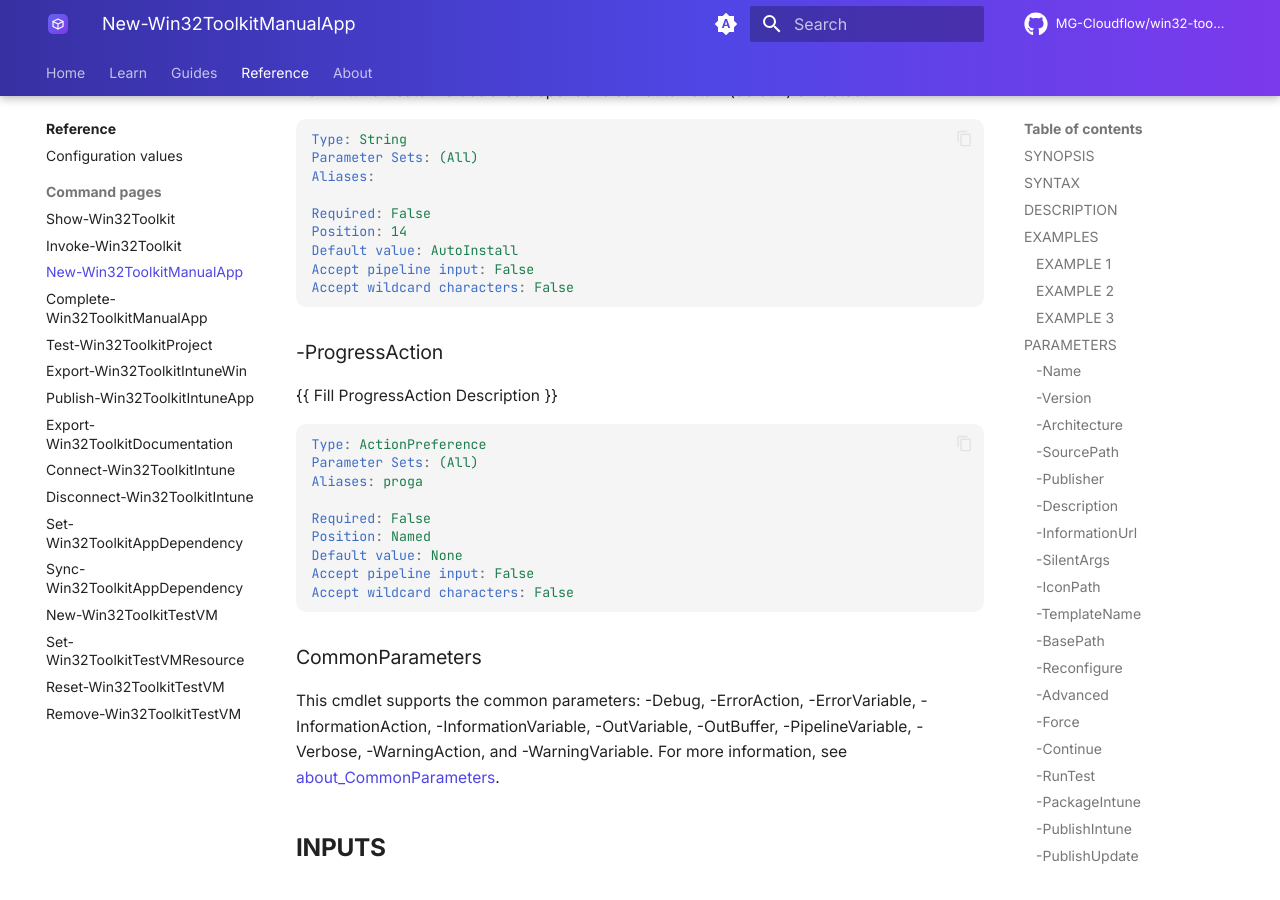
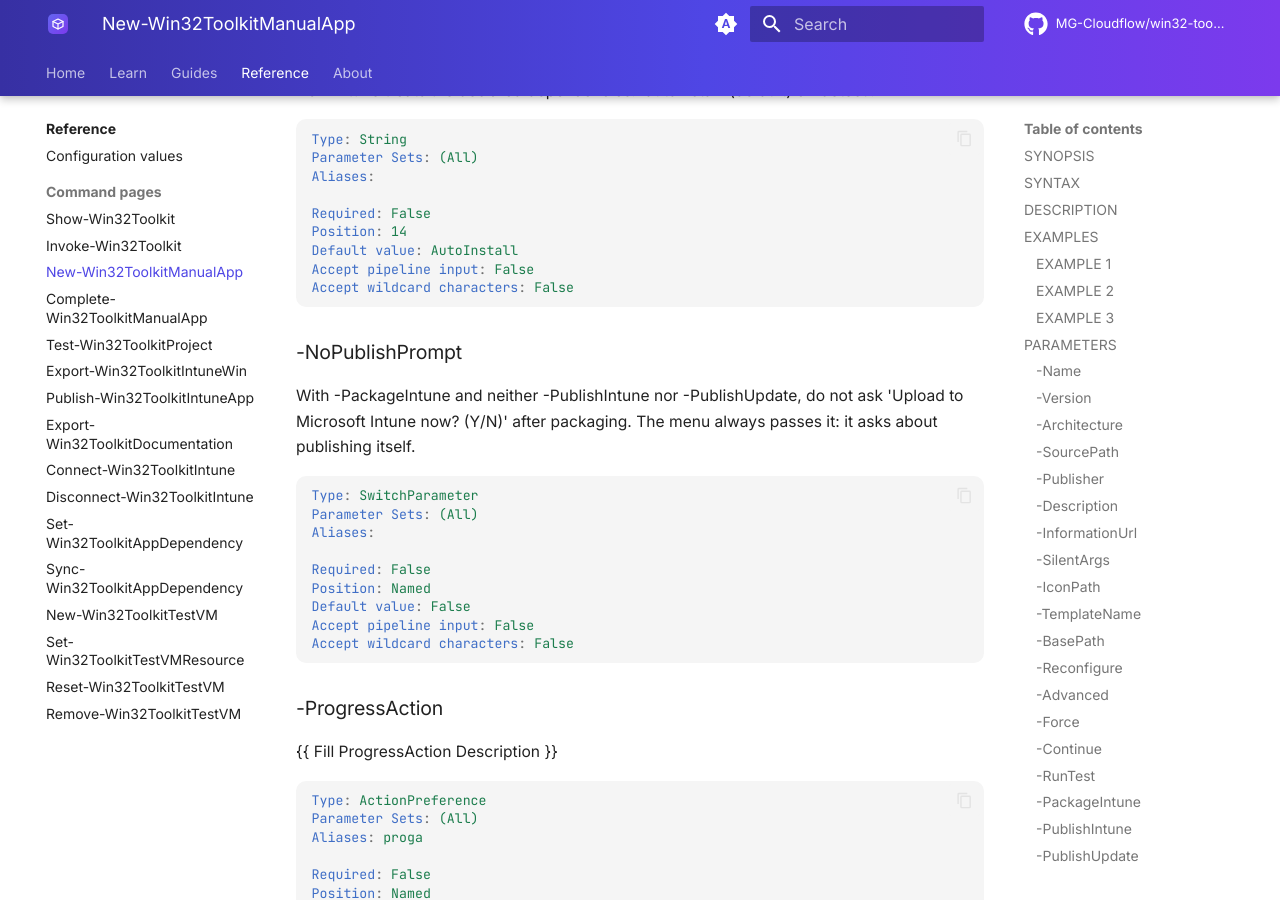
Before and after one commit to MG-Cloudflow/win32-toolkit, an MkDocs documentation site: the page built from docs/reference/New-Win32ToolkitManualApp.md, in a window 1280 px wide and 900 px high, scrolled down 8277 px. Built offline with MkDocs 1.6.1 and Material for MkDocs 9.7.7, drawn with Linux system fonts in a browser that asks for light colours; comment, search, counter and statistics services are not loaded; some of the changed text lies outside the part shown.

Commit message:
fix(tui): never reach the raw "Upload to Microsoft Intune now?" prompt from the wizards
TUI coverage audit G5: a wizard build with 'Package to .intunewin' ticked and publish not ticked ran
Invoke-Win32Toolkit / New- / Complete-Win32ToolkitManualApp -PackageIntune, whose export then stopped
at Export-Win32ToolkitIntuneWin's plain Read-Host 'Upload to Microsoft Intune now? (Y/N)' in the middle
of the Spectre screen, although the wizard had already asked about publishing.

- Invoke-Win32Toolkit, New-Win32ToolkitManualApp and Complete-Win32ToolkitManualApp: new public
  -NoPublishPrompt (declared last, .PARAMETER help). The commands add NoPublishPrompt to their Finalize
  splat only when it is set, so the command-line behaviour without it is unchanged (Dv11).
- Invoke-Win32ToolkitFinalize: new -NoPublishPrompt (declared last) passed on to the export.
- Callers: the winget wizard, the manual wizard (both modes: the same common parameters), Advanced finish
  and Project actions > Finalize / refresh always pass it.
- docs/packaging.md names the three commands' question and the switch; docs/reference regenerated.

Tests: PipelineFailClosed [NP] - for each of the three commands, -PackageIntune -NoPublishPrompt gives
the export -NoPublishPrompt, and without it the parameter is not bound on the export. TuiWizardResult [8]
- the winget wizard and the manual wizard (Easy and Advanced) with Package ticked, Advanced finish and
Finalize / refresh pass -NoPublishPrompt. WingetWizardTechnology: the Invoke shadow knows the switch
(C-9).

Co-Authored-By: Claude Opus 5.5 <noreply@anthropic.com>

````diff
--- a/docs/reference/New-Win32ToolkitManualApp.md
+++ b/docs/reference/New-Win32ToolkitManualApp.md
@@ -10,8 +10,8 @@ New-Win32ToolkitManualApp [[-Name] <String>] [[-Version] <String>] [[-Architectu
  [[-SourcePath] <String>] [[-Publisher] <String>] [[-Description] <String>] [[-InformationUrl] <String>]
  [[-SilentArgs] <String>] [[-IconPath] <String>] [[-TemplateName] <String>] [[-BasePath] <String>]
  [-Reconfigure] [-Advanced] [-Force] [-Continue] [[-RunTest] <String[]>] [-PackageIntune] [-PublishIntune]
- [-PublishUpdate] [[-DependsOn] <String[]>] [[-DependencyType] <String>] [-ProgressAction <ActionPreference>]
- [<CommonParameters>]
+ [-PublishUpdate] [[-DependsOn] <String[]>] [[-DependencyType] <String>] [-NoPublishPrompt]
+ [-ProgressAction <ActionPreference>] [<CommonParameters>]
 ```
 
 ## DESCRIPTION
@@ -404,6 +404,24 @@ Accept pipeline input: False
 Accept wildcard characters: False
 ```
 
+### -NoPublishPrompt
+With -PackageIntune and neither -PublishIntune nor -PublishUpdate, do not ask 'Upload to Microsoft
+Intune now?
+(Y/N)' after packaging.
+The menu always passes it: it asks about publishing itself.
+
+```yaml
+Type: SwitchParameter
+Parameter Sets: (All)
+Aliases:
+
+Required: False
+Position: Named
+Default value: False
+Accept pipeline input: False
+Accept wildcard characters: False
+```
+
 ### -ProgressAction
 {{ Fill ProgressAction Description }}
 
````
Also changed, not shown: docs/packaging.md (+1 -1 lines), docs/reference/Complete-Win32ToolkitManualApp.md (+19 -1 lines), docs/reference/Invoke-Win32Toolkit.md (+20 -1 lines), 11 other files.
